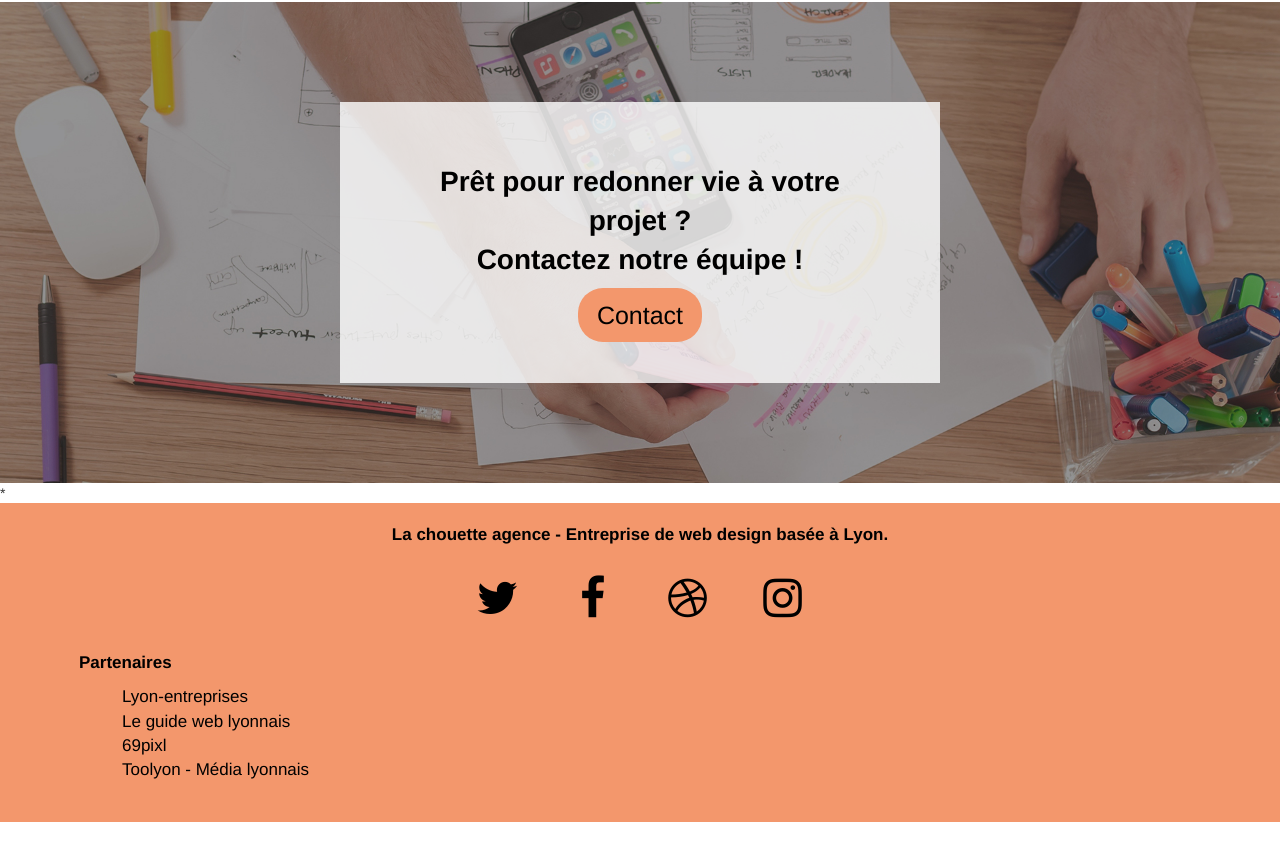
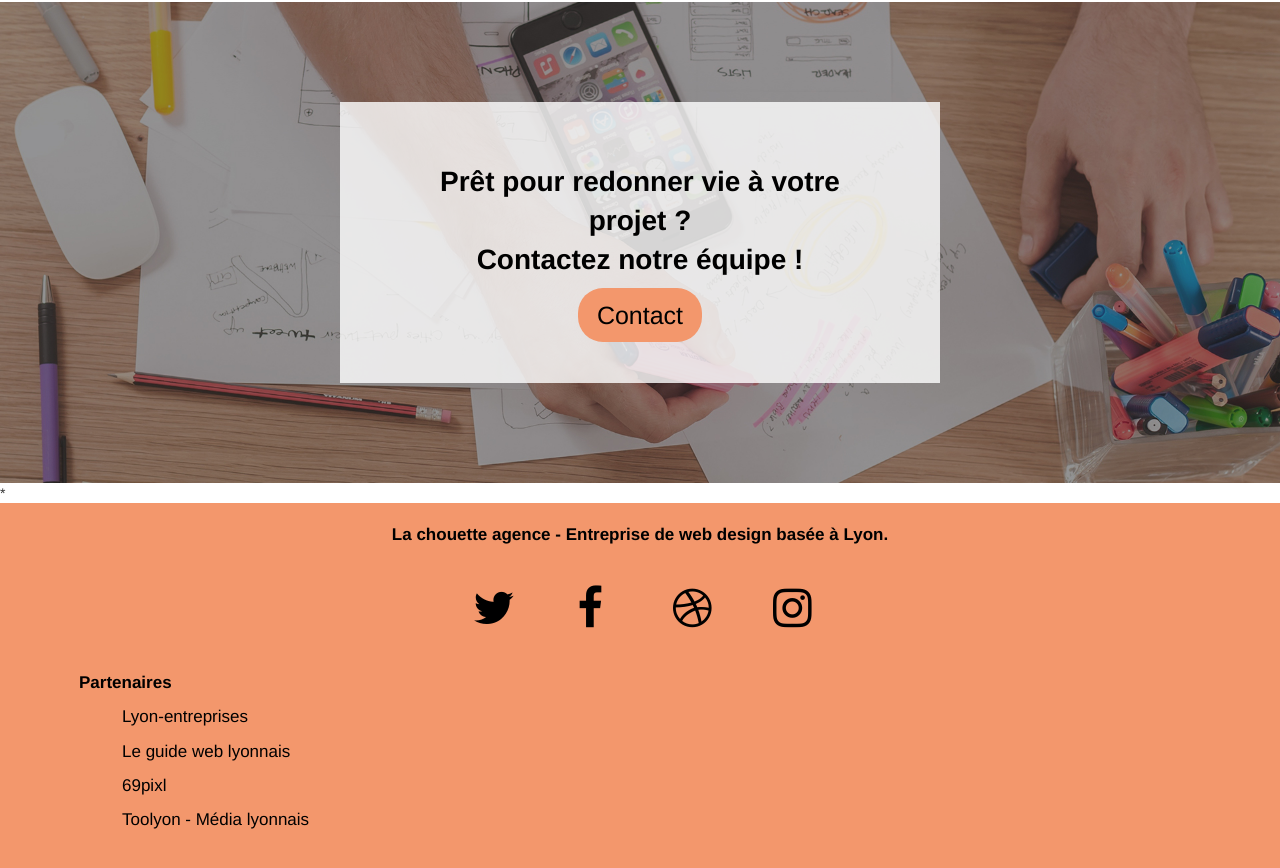
Before and after one commit to dimitriobin/P04_lachouetteagence_optimise-, a plain HTML site: page index.html in a window 1280 px wide. Shown: the part 3420-4288 px from the top of the page. Before the commit the page ends 4242 px from the top, so only its background shows below. Drawn offline with Linux system fonts and the light colour scheme.

Commit message:
s'assurer que tous les liens ont des espaces et une surface de touche suffisante

```diff
--- a/assets/css/style.css
+++ b/assets/css/style.css
@@ -111,8 +111,16 @@ blockquote {
     font-weight: bold;
 }
 
+.py-10 {
+    padding: 10px 0;
+}
+
 .my-10 {
     margin: 10px auto;
+}
+
+.my-20 {
+    margin: 20px auto;
 }
 
 .my-40 {
@@ -163,7 +171,9 @@ blockquote {
 }
 
 .icon-md {
-    font-size: 3.5rem !important
+    font-size: 3.5rem !important;
+    padding: 15px;
+    margin: 15px 0;
 }
 
 .icon-lg {
@@ -269,11 +279,11 @@ blockquote {
     font-weight: 700
 }
 
-.social {
+.social,
+.social span {
     max-width: 400px;
     height: auto;
     margin: auto;
-    padding: 10px;
 }
 
 .icons {
@@ -382,6 +392,10 @@ blockquote {
 .nav>li {
     margin-top: 4px;
     text-align: center;
+}
+
+.nav>li>a {
+    padding: 15px !important;
 }
 
 .navbar-toggle {
--- a/index.html
+++ b/index.html
@@ -274,28 +274,36 @@
 				<p class="text-center bold">
 					La chouette agence - Entreprise de web design basée à Lyon.
 				</p>
-				<div class="row row-no-gutters social text-center">
-					<div class="col-sm-3">
-						<a class="social icon-md my-10" href="twitter.com"><span class="fa fa-twitter"></span></a>
+				<div class="row social text-center">
+					<div class="col-sm-3 my-20">
+						<a class="icon-md" href="twitter.com"><span class="fa fa-twitter"><span class="sr-only">Notre
+									profil Twitter</span></span></a>
 					</div>
-					<div class="col-sm-3">
-						<a class="social icon-md my-10" href="facebook.com"><span class="fa fa-facebook"></span></a>
+					<div class="col-sm-3 my-20">
+						<a class="icon-md" href="facebook.com"><span class="fa fa-facebook"><span class="sr-only">Notre
+									profil Facebook</span></span></a>
 					</div>
-					<div class="col-sm-3">
-						<a class="social icon-md my-10" href="dribbble.com"><span class="fa fa-dribbble"></span></a>
+					<div class="col-sm-3 my-20">
+						<a class="icon-md" href="dribbble.com"><span class="fa fa-dribbble"><span class="sr-only">Notre
+									profil Dribbble</span></span></a>
 					</div>
-					<div class="col-sm-3">
-						<a class="social icon-md my-10" href="instagram.com"><span class="fa fa-instagram"></span></a>
+					<div class="col-sm-3 my-20">
+						<a class="icon-md" href="instagram.com"><span class="fa fa-instagram"><span
+									class="sr-only">Notre profil Instagram</span></span></a>
 					</div>
 				</div>
 				<div class="row my-10">
 					<div class="col-sm-4">
 						<p class="bold">Partenaires</p>
 						<ul>
-							<li><a href="https://www.lyon-entreprises.com/">Lyon-entreprises</a></li>
-							<li><a href="https://www.lyonweb.net/">Le guide web lyonnais</a></li>
-							<li><a href="https://69pixl.com/">69pixl</a></li>
-							<li><a href="https://www.toolyon.com/medias-lyonnais/">Toolyon - Média lyonnais</a></li>
+							<li class="my-10"><a class="py-10"
+									href="https://www.lyon-entreprises.com/">Lyon-entreprises</a></li>
+							<li class="my-10"><a class="py-10" href="https://www.lyonweb.net/">Le guide web lyonnais</a>
+							</li>
+							<li class="my-10"><a class="py-10" href="https://69pixl.com/">69pixl</a></li>
+							<li class="my-10"><a class="py-10" href="https://www.toolyon.com/medias-lyonnais/">Toolyon -
+									Média
+									lyonnais</a></li>
 						</ul>
 					</div>
 				</div>
```
Also changed, not shown: pages-html/page2.html (+13 -10 lines), assets/css/bootstrap.css.
